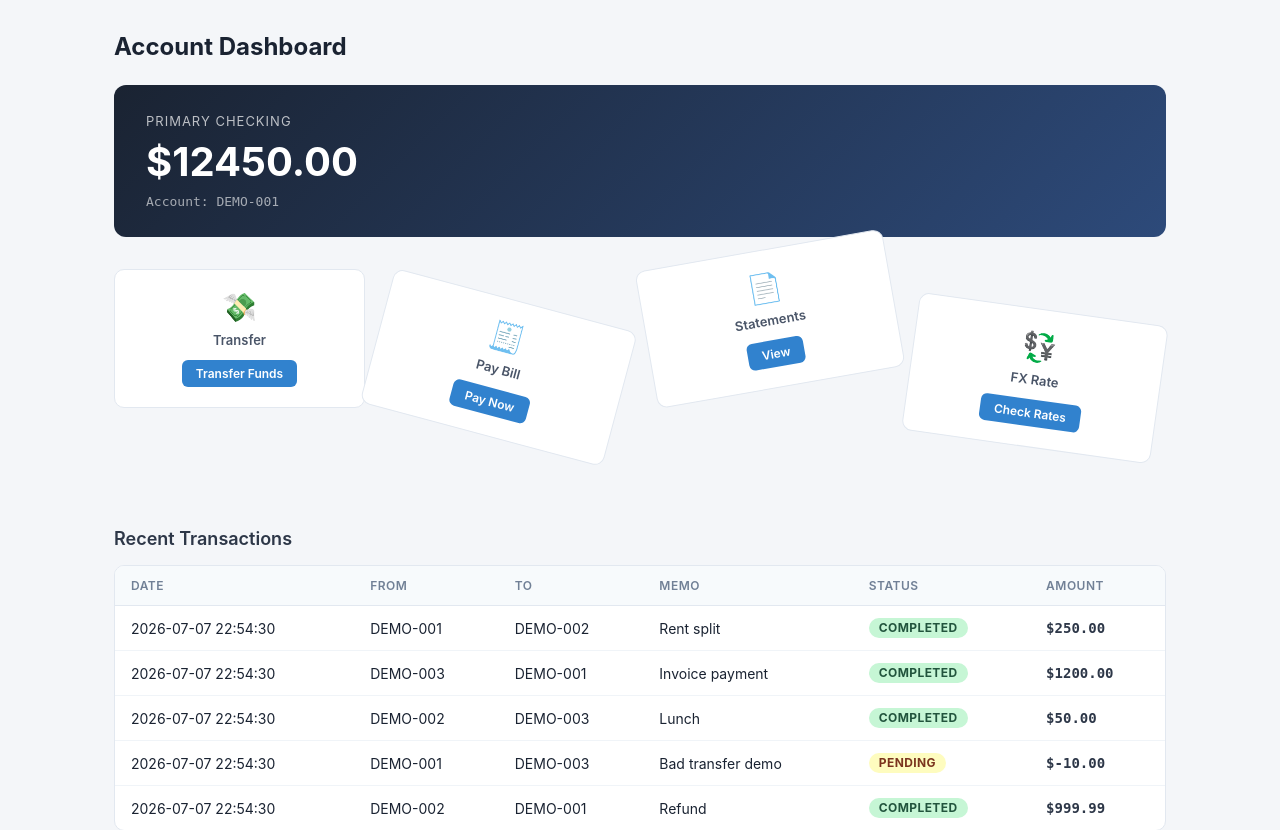
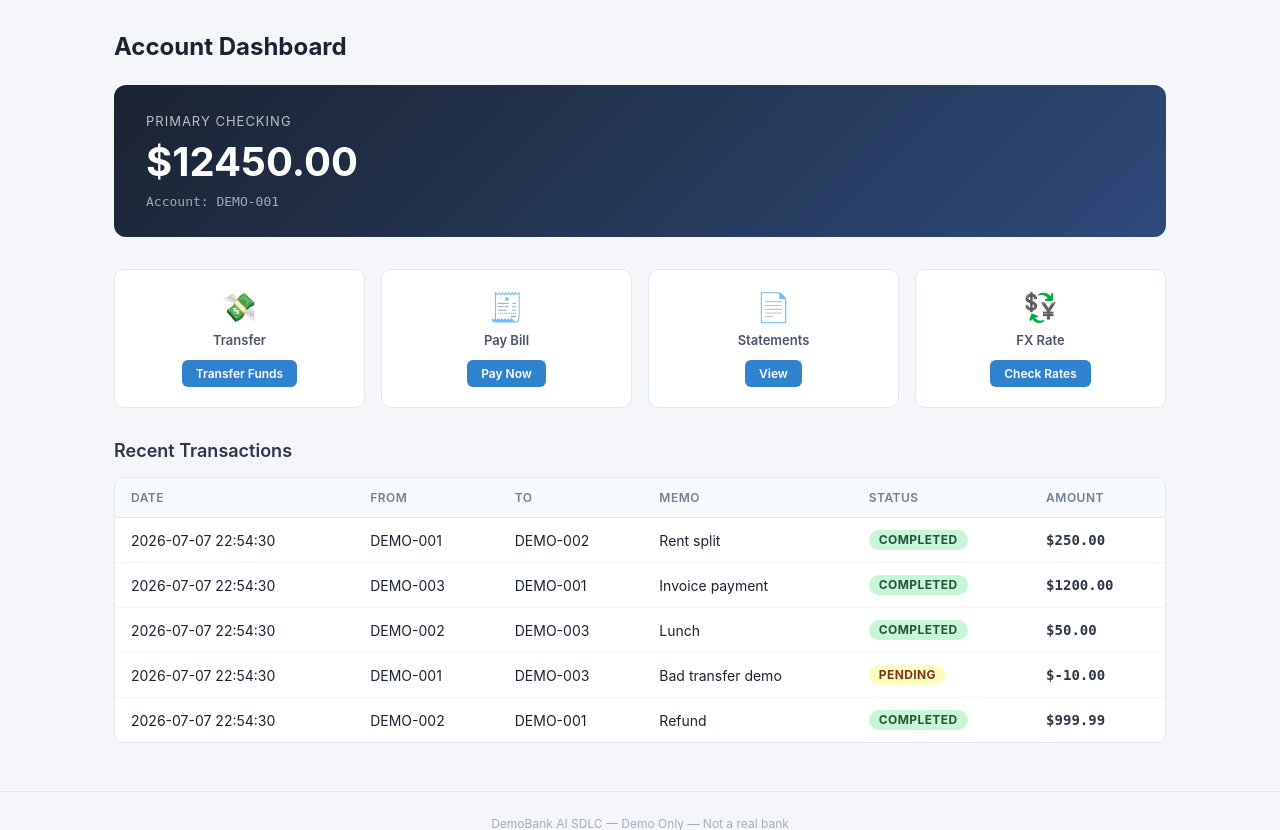
Before and after one commit to luisredda/ai-agentic-demo, a Node server app: page / in a window 1280 px wide. Shown: the part 88-918 px from the top of the page. Run offline with Node 20, Linux system fonts and the light colour scheme; data comes from the database, SQL or seed files in the repository; some libraries are stand-ins or nearby versions.

Commit message:
Fix button alignment styles
Co-authored-by: Luis Redda <luisredda@users.noreply.github.com>

```diff
--- a/src/public/styles.css
+++ b/src/public/styles.css
@@ -112,12 +112,11 @@ body {
 }
 
 /* Quick actions */
-/* DEMO UX BUG: cards are randomly rotated and overlapping — looks completely broken */
 .quick-actions {
-  display: flex;
+  display: grid;
+  grid-template-columns: repeat(auto-fit, minmax(160px, 1fr));
   gap: 16px;
-  margin-bottom: 120px;
-  position: relative;
+  margin-bottom: 32px;
 }
 
 .action-card {
@@ -126,21 +125,10 @@ body {
   border-radius: 10px;
   padding: 20px 16px;
   text-align: center;
-  min-width: 160px;
-  flex: 1;
+  display: flex;
+  flex-direction: column;
+  align-items: center;
   transition: box-shadow 0.2s;
-}
-
-.action-card:nth-child(2) {
-  transform: rotate(15deg) translateY(30px);
-}
-
-.action-card:nth-child(3) {
-  transform: rotate(-10deg) translateY(-20px);
-}
-
-.action-card:nth-child(4) {
-  transform: rotate(8deg) translateY(40px);
 }
 
 .action-card:hover {
@@ -161,6 +149,7 @@ body {
 
 .action-btn {
   display: inline-block;
+  margin-top: auto;
   background: #3182ce;
   color: white;
   text-decoration: none;
@@ -279,15 +268,13 @@ body {
   background: white;
 }
 
-/* DEMO UX BUG: transfer button is pushed completely off-screen */
 .form-actions {
   margin-top: 24px;
-  margin-left: 600px;
 }
 
 .apply-transfer-btn {
   width: 100%;
-  min-width: 220px;
+  min-width: 0;
 }
 
 /* Buttons */
--- a/src/views/dashboard.ejs
+++ b/src/views/dashboard.ejs
@@ -37,7 +37,6 @@
       </div>
     <% } %>
 
-    <!-- DEMO UX BUG: quick action cards misalign at smaller screen sizes due to fixed widths -->
     <div class="quick-actions">
       <div class="action-card">
         <div class="action-icon">💸</div>
--- a/src/views/transfer.ejs
+++ b/src/views/transfer.ejs
@@ -65,7 +65,6 @@
             placeholder="Transfer note">
         </div>
 
-        <!-- DEMO UX BUG: button partially hidden/clipped on mobile due to fixed margins -->
         <div class="form-actions">
           <button type="submit" class="btn-primary apply-transfer-btn">Apply Transfer</button>
         </div>
```
Also changed, not shown: tests/dashboard-layout.test.js (+27 -0 lines).
